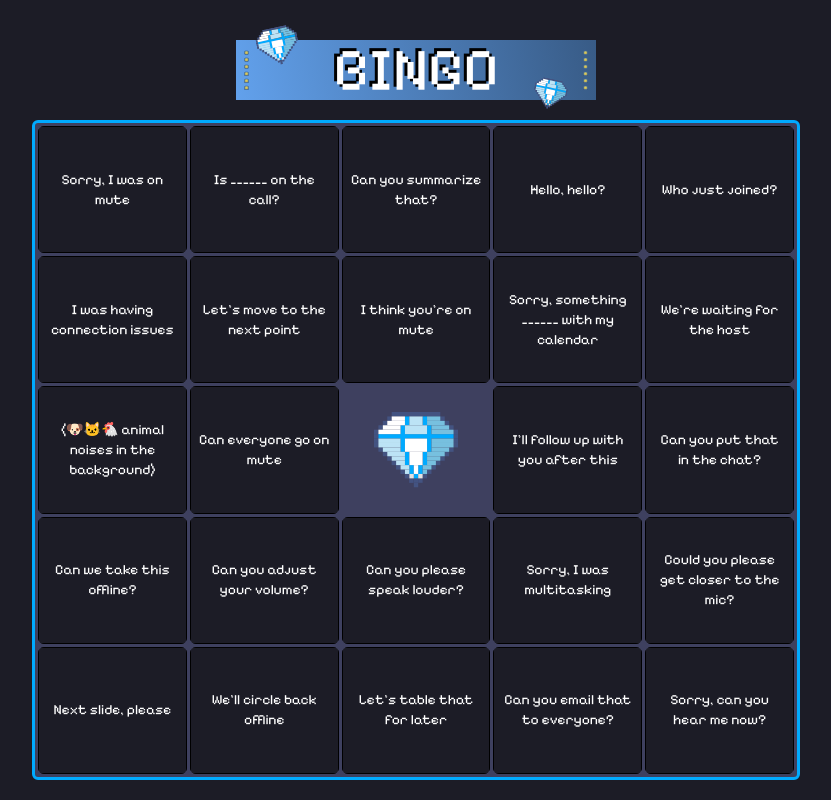
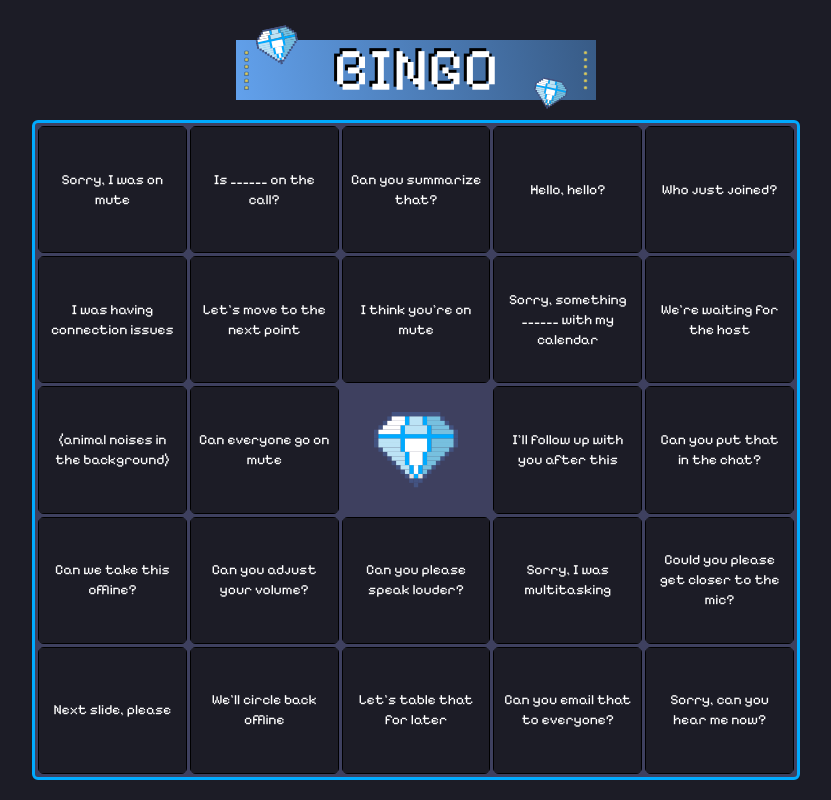
Before and after one commit to ksyksy815/bingo-light, a React (Vite) app: page / in a window 1280 px wide. Shown: the whole page, without its empty margins (224-1055 px from the left). Built offline with nearby package versions, Linux system fonts and the light colour scheme.

Commit message:
Removed emojis from bingo items

```diff
--- a/src/constants/bingo.ts
+++ b/src/constants/bingo.ts
@@ -1,5 +1,5 @@
 export const BINGO_ITEMS = [
-  "(🐶🐱🐔 animal noises in the background)",
+  "(animal noises in the background)",
   "Is ______ on the call?",
   "We do have 5 minutes left",
   "Hello, hello?",
@@ -9,7 +9,7 @@ export const BINGO_ITEMS = [
   "Can you email that to everyone?",
   "Can you repeat please?",
   "Sorry, something ______ with my calendar",
-  "(👧👶🏼🧒🏻 child noises in the background)",
+  "(child noises in the background)",
   "Could you share this slides afterwards?",
   "Sorry, I didn't find the conference id",
   "You will send the minutes?",
```
